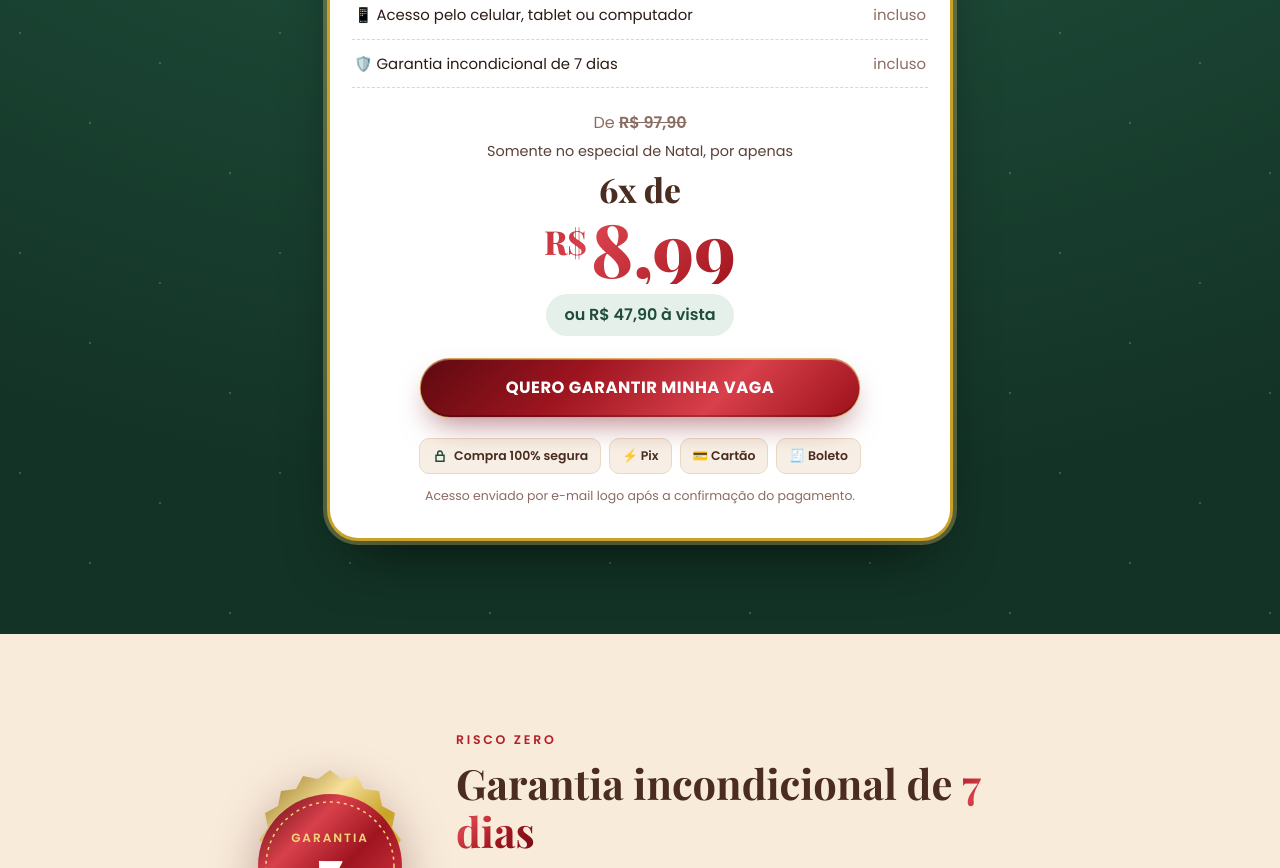
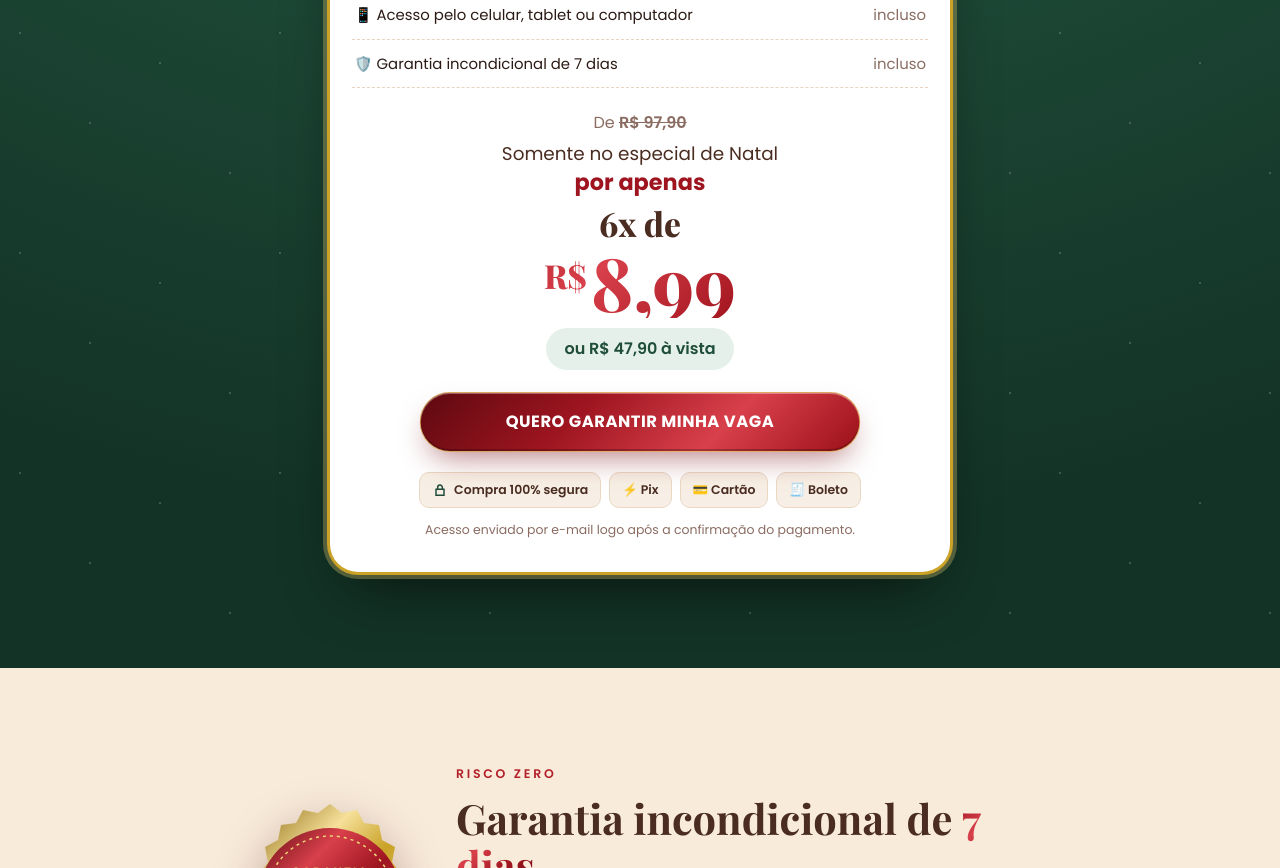
Before and after one commit to allvbsilva-code/especial-sobremesas-natalinas, a plain HTML site: page index.html in a window 1280 px wide. Shown: the part 10010-10878 px from the top of the page. Drawn offline with nearby package versions, Linux system fonts and the light colour scheme; a web font is replaced by a local one.

Commit message:
Add files via upload

```diff
--- a/index.html
+++ b/index.html
@@ -704,7 +704,7 @@ a{color:inherit}
         <!-- TROCAR PREÇOS AQUI -->
 
         <div class="from">De <s>R$ 97,90</s></div>
-        <div class="label">Somente no especial de Natal, por apenas</div>
+        <div class="label" style="font-size:1.15rem;line-height:1.35;color:#4A2C21;margin-top:6px">Somente no especial de Natal<br><strong style="font-size:1.4rem;color:#9E1520">por apenas</strong></div>
         <div style="font-family:'Playfair Display',Georgia,serif;font-weight:800;font-size:clamp(1.6rem,6vw,2.1rem);color:#4A2C21;line-height:1;margin-top:10px">6x de</div>
         <div class="now metal-text"><small>R$</small>8,99</div>
         <div style="display:inline-block;margin:6px 0 22px;padding:8px 18px;border-radius:999px;background:#e5f0ea;color:#1F4D3A;font-weight:600;font-size:1rem">ou R$ 47,90 à vista</div>
```
